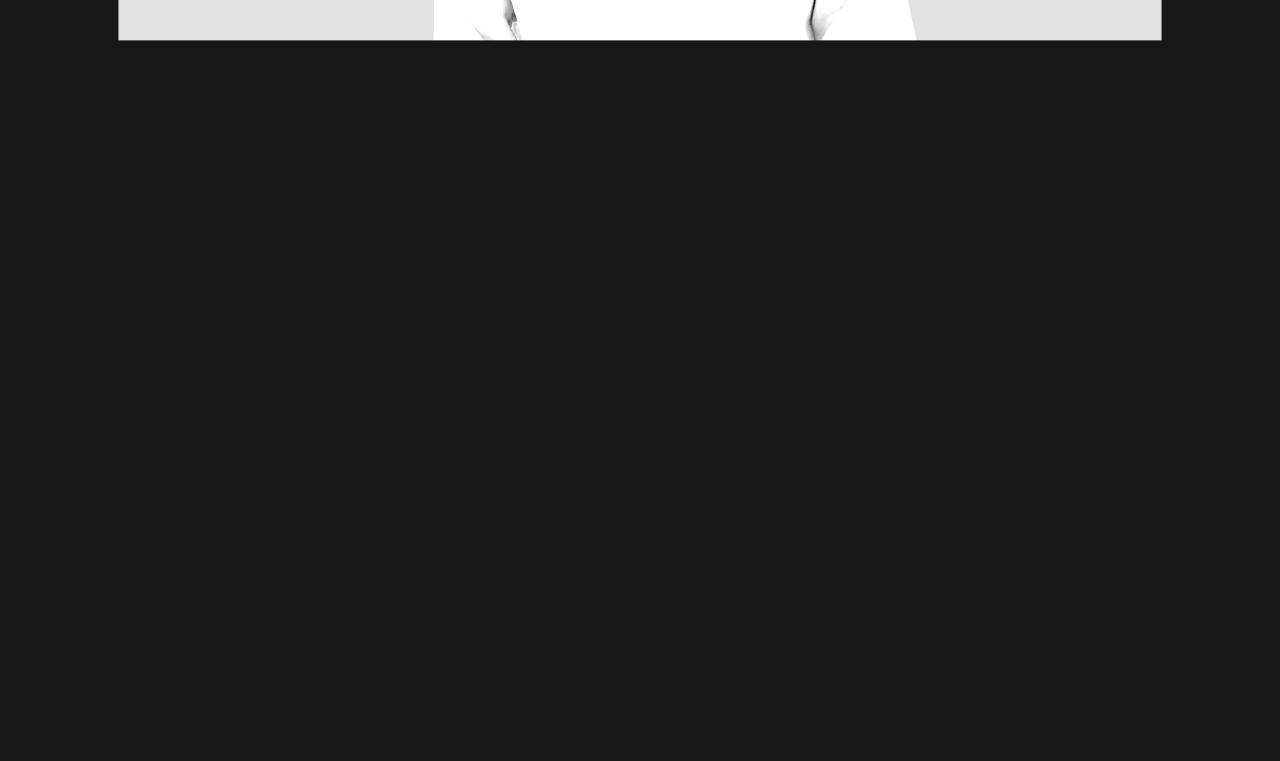
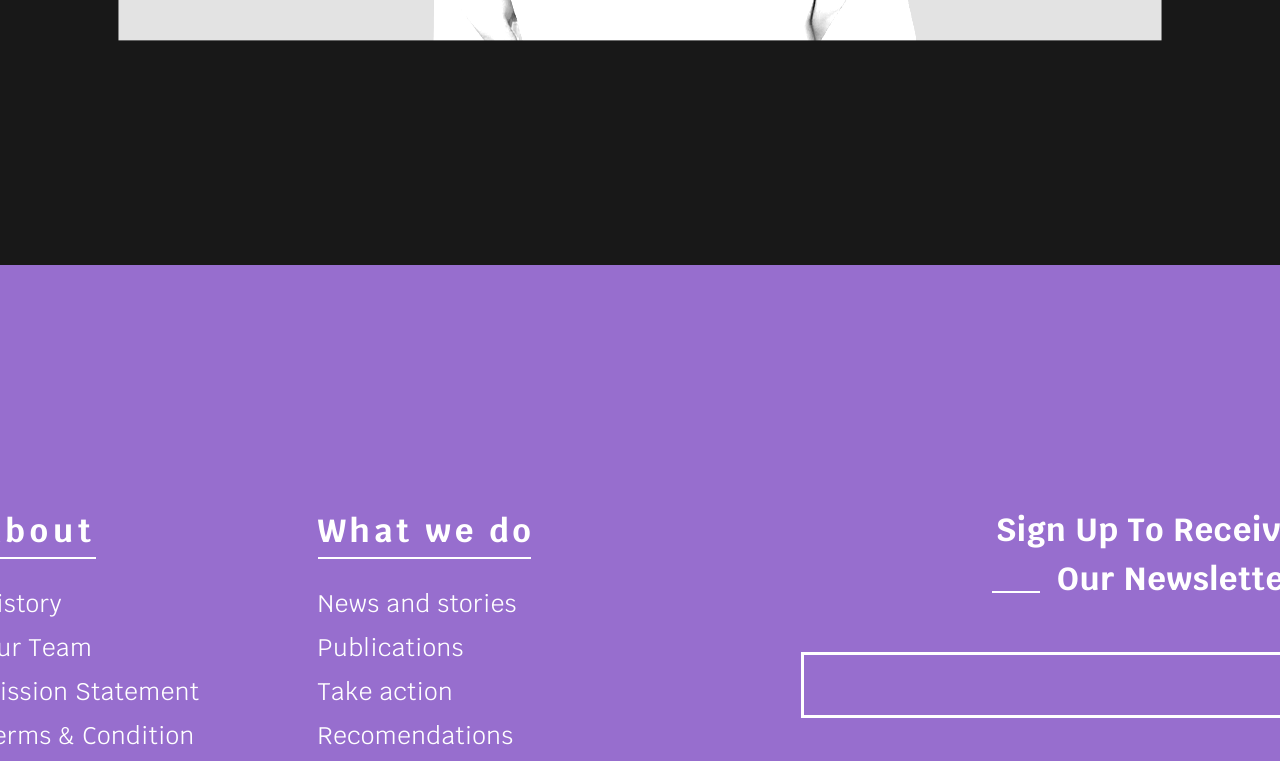
Before and after one commit to UID-bsuir/task1, a plain HTML site: page index.html in a window 1280 px wide. Shown: the part 2360-3121 px from the top of the page. Before the commit the page ends 2595 px from the top, so only its background shows below. Drawn offline with nearby package versions, Linux system fonts and the light colour scheme.

Commit message:
finished footer

```diff
--- a/index.html
+++ b/index.html
@@ -120,7 +120,6 @@
                 <p>More courses</p>
                 <img src="./images/down_arrow.png" alt="right arrow">
             </div>
-
         </section>
 
         <!-- section 4 (about us, read more,
@@ -162,6 +161,43 @@
 
         <!-- landing footer (what we do,
         input, socials)  -->
-        <footer></footer>
+        <footer class="footer">
+            <div>
+                <div class="wrapper-lists-f">
+                    <div class="wrapper-list-f">
+                        <h3>About</h3>
+                        <hr>
+                        <p>History</p>
+                        <p>Our Team</p>
+                        <p>Mission Statement</p>
+                        <p>Terms & Condition</p>
+                        <p>Privacy Policy</p>
+                    </div>
+                    <div class="wrapper-list-f">
+                        <h3>What we do</h3>
+                        <hr>
+                        <p>News and stories</p>
+                        <p>Publications</p>
+                        <p>Take action</p>
+                        <p>Recomendations</p>
+                        <p>Help</p>
+                    </div>
+                </div>
+                <div class="wrapper-sign-up-f">
+                    <p>Sign Up To Receive</p>
+                    <div class="wrapper-second-line-3">
+                        <hr>
+                        <p>Our Newsletter</p>
+                    </div>
+                    <div class="wrapper-input"></div>
+                    <div class="wrapper-brands-f">
+                        <p>Follow us!</p>
+                        <i class="fa-brands fa-facebook-f fa-xl" style="color: #976ece;"></i>
+                        <i class="fa-brands fa-instagram fa-xl" style="color: #976ece;"></i>
+                        <i class="fa-brands fa-youtube fa-xl" style="color: #976ece;"></i>
+                    </div>
+                </div>
+            </div>
+         </footer>
     </div>
 </html>
--- a/styles/styles.css
+++ b/styles/styles.css
@@ -452,3 +452,130 @@ four course cards, more courses)  */
     margin-bottom: 58px;
     margin-left: 12px;
 }
+
+/* FOOTER */
+
+.footer {
+    display: flex;
+    flex-direction: column;
+    justify-content: center;
+    align-items: stretch;
+
+    height: 741px;
+    padding: 0 58px 0 58px;
+    margin-top: 30px;
+
+    background-color: #976ECE;
+}
+
+.footer > div {
+    display: flex;
+    justify-content: space-between;
+
+    padding-top: 79px;
+}
+
+.wrapper-lists-f {
+    display: flex;
+    justify-content: space-between;
+
+    width: 555px;
+}
+
+.wrapper-lists-f div:first-child hr {
+    width: 116px
+}
+
+.wrapper-lists-f div:last-child h3 {
+    letter-spacing: 3.9px;
+}
+
+.wrapper-list-f h3 {
+    font-size: 32px;
+    letter-spacing: 4.86px;
+}
+
+.wrapper-list-f hr {
+    width: 213px;
+    border: none;
+    height: 2px;
+    margin: 6px 0 29px 0;
+
+    background-color: #FFF;
+}
+
+.wrapper-list-f p {
+    margin-bottom: 12.9px;
+    font-size: 24px;
+    letter-spacing: 0.59px;
+}
+
+.wrapper-sign-up-f {
+    display: flex;
+    flex-direction: column;
+    align-items: flex-end;
+}
+
+.wrapper-sign-up-f p {
+    font-size: 32px;
+    text-align: right;
+    font-weight: 700;
+    line-height: 39px;
+    letter-spacing: 0.7px;
+}
+
+.wrapper-second-line-3 {
+    display: flex;
+    justify-content: flex-end;
+    gap: 17px;
+
+    padding-right: 1px;
+    margin-top: 10px;
+}
+
+.wrapper-second-line-3 hr {
+    width: 45px;
+    height: 2px;
+    border: none;
+    background-color: white;
+    padding-left: 3px;
+    margin-top: 32px
+}
+
+.wrapper-input {
+    box-sizing: border-box;
+    border: #FFF 3px solid;
+    height: 66px;
+    width: 500px;
+
+    margin: 54px 0 57px 0;
+}
+
+.wrapper-brands-f i {
+    display: flex;
+    justify-content: center;
+    align-items: center;
+
+    width: 65px;
+    height: 65px;
+    border-radius: 100px;
+
+    background-color: white;
+}
+
+.wrapper-brands-f {
+    display: flex;
+    align-items: center;
+    gap: 67.5px;
+
+    padding-right: 2px;
+}
+
+.wrapper-brands-f p {
+    font-size: 24px;
+    font-weight: 400;
+    letter-spacing: 0.5px;
+    padding-bottom: 4px;
+
+    margin-right: -22px;
+}
```
